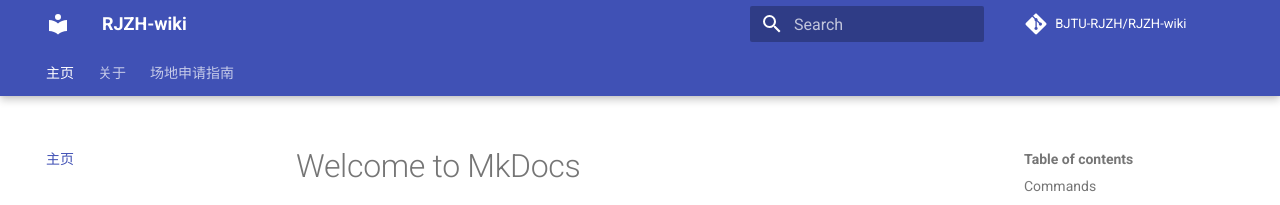
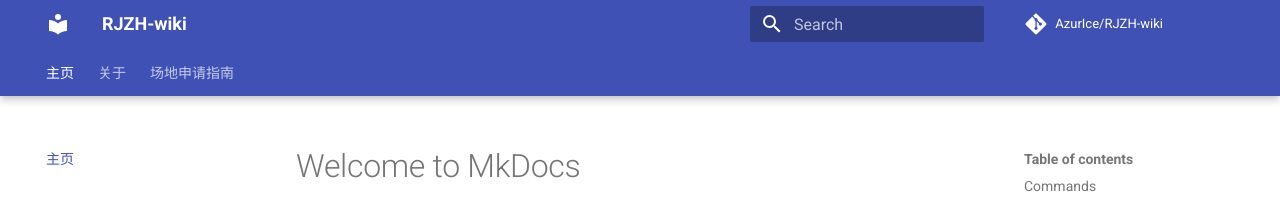
Before and after one commit to AzurIce/RJZH-wiki, an MkDocs documentation site: the page built from docs/index.md, in a window 1280 px wide. Shown: the top 205 px of the page. Built offline with MkDocs 1.6.1 and Material for MkDocs 9.7.7, drawn with Linux system fonts in a browser that asks for light colours; comment, search, counter and statistics services are not loaded.

Commit message:
Update mkdocs.yml

```diff
--- a/mkdocs.yml
+++ b/mkdocs.yml
@@ -2,8 +2,8 @@
 site_name: RJZH-wiki
 
 # Repository
-repo_name: 'BJTU-RJZH/RJZH-wiki'
-repo_url: 'https://github.com/BJTU-RJZH/RJZH-wiki'
+repo_name: 'AzurIce/RJZH-wiki'
+repo_url: 'https://github.com/AzurIce/RJZH-wiki'
 
 # Contents
 nav:
```
